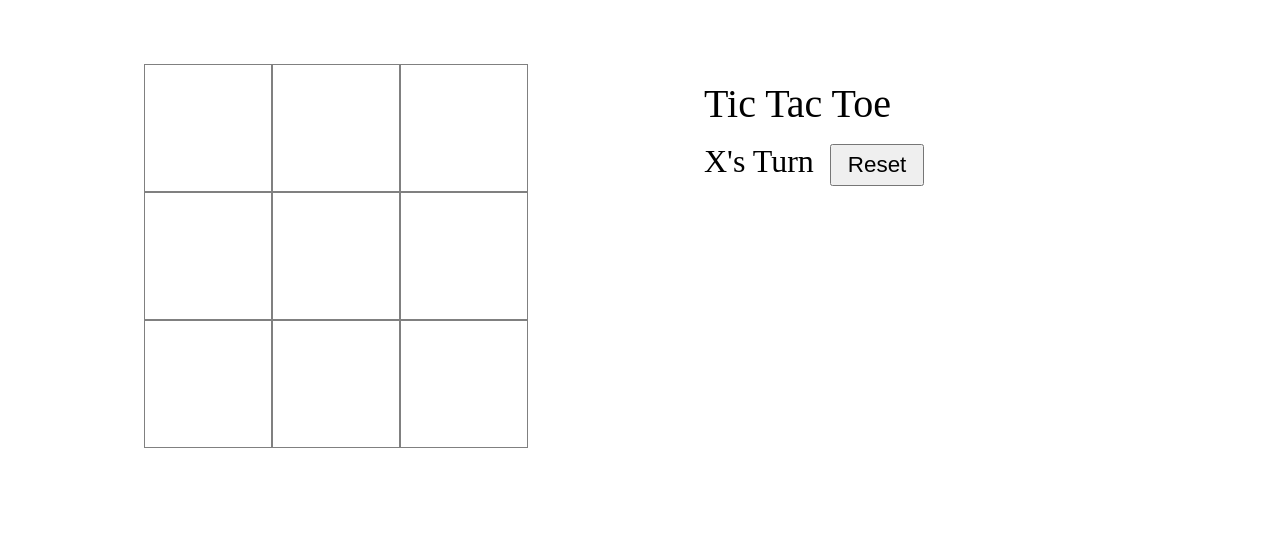
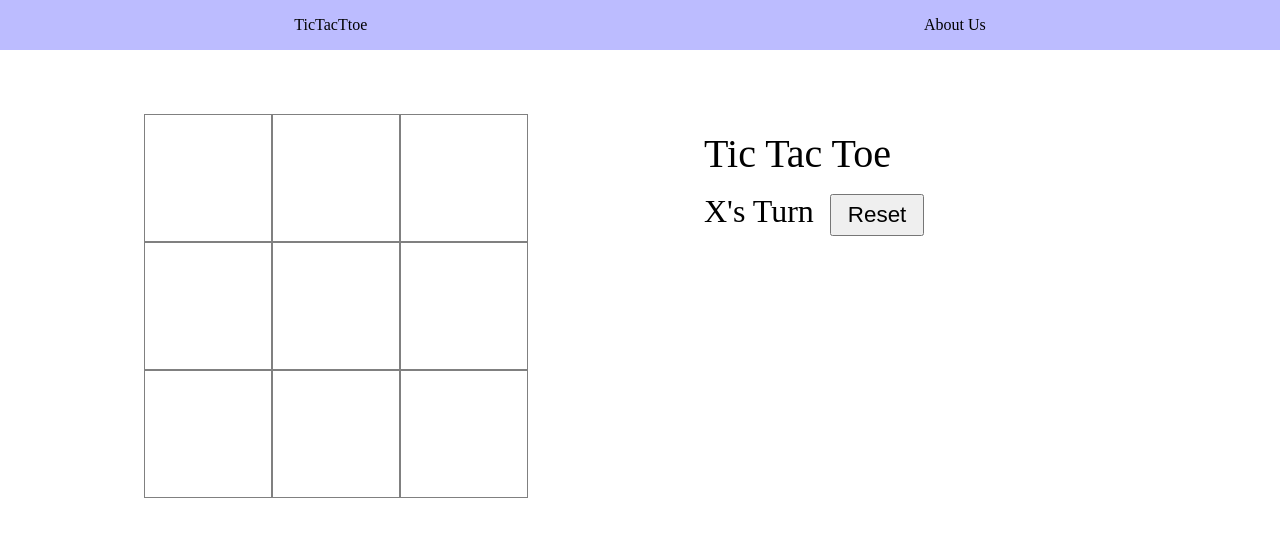
Before and after one commit to 18dhiraj/tictactoe, a plain HTML site: page index.html in a window 1280 px wide. Drawn offline with Linux system fonts and the light colour scheme.

Commit message:
Creating Navbar

```diff
--- a/index.html
+++ b/index.html
@@ -8,6 +8,10 @@
     <link rel="stylesheet" href="style.css">
 </head>
 <body>
+    <div class="navbar">
+        <div id="logo">TicTacTtoe</div>
+        <div id="about">About Us</div>
+    </div>
     <div id="container">
         <div class="game">
             <div class="box"></div>
--- a/style.css
+++ b/style.css
@@ -47,3 +47,12 @@
     /* border: 1px solid black; */
     width: 35vw;
 }
+
+.navbar{
+    background-color: rgb(188, 188, 255);
+    display: flex;
+    justify-content: space-around;
+    padding: 1rem;
+    font: 1rem;
+
+}
```
